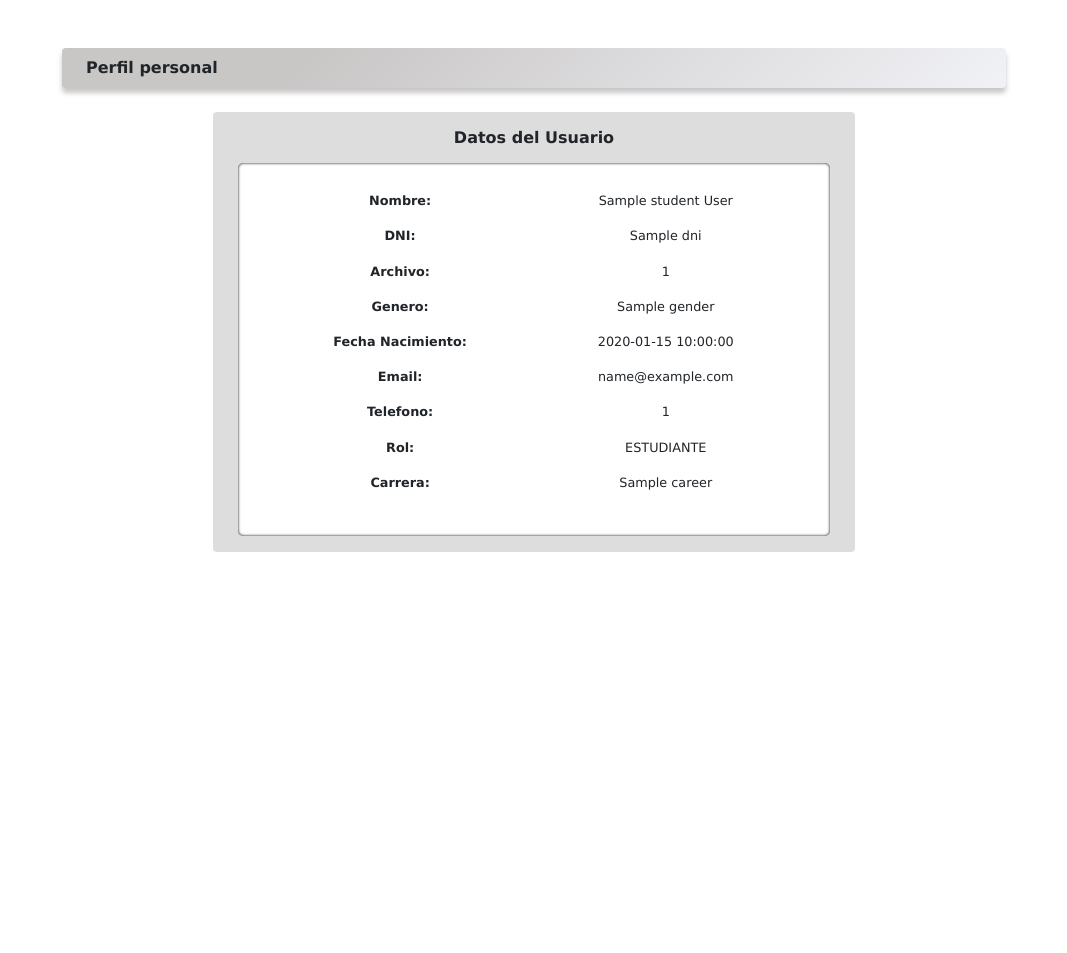
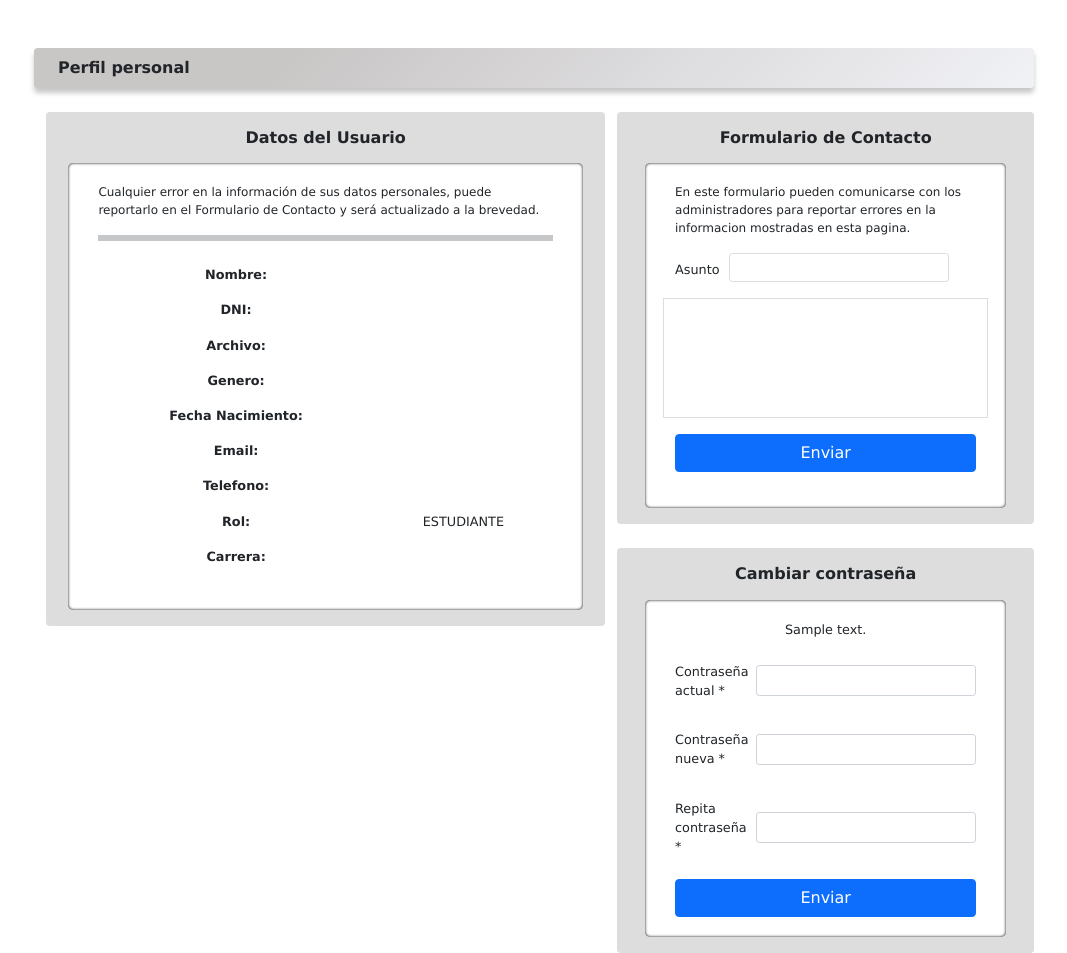
Before and after one commit to Markos96/TPFinal, a PHP site: template views/perfil.php in a window 1280 px wide. Shown: the whole page, without its empty margins (106-1173 px from the left). Before the commit the page ends 552 px from the top, so only its background shows below. Run offline with PHP 8.4, Linux system fonts and the light colour scheme; the template is opened without the code that fills it: most values are stand-ins (such as "Sample title", 1, 10 or a date in 2020); data that the repository does not hold is empty; some libraries are stand-ins or nearby versions.

Commit message:
se cambio el nombre del archivo home y se realizaron cambios de sintaxis en las vistas restantes

```diff
--- a/views/enterprises.php
+++ b/views/enterprises.php
@@ -9,7 +9,6 @@
             <form action="" method="post">
 
               <input type="text" name="name" id="searchEnterprise" class="form-control" placeholder="buscar empresa" oninput="search(this.value)">
-              <div class="alert alert-<?php echo (isset($this->alert) ? $this->alert->getType() : "") ?> text-center fw-bold fs-6"><?php echo (isset($this->alert) ? $this->alert->getMessage() : "") ?></div>
             </form>
           </div>
 
@@ -44,7 +43,7 @@
                       <?php if ($empresa->getIsActive()) { ?>
                         <a class="btn btn-danger" href="<?php echo FRONT_ROOT ?>enterprise/delete?id=<?php echo $empresa->getId() ?>"><i class="far fa-trash-alt"></i></a>
                       <?php } else { ?>
-                        <a class="btn btn-success" href="<?php echo FRONT_ROOT ?>enterprise/alta?id=<?php echo $empresa->getId() ?>">Alta</a>
+                        <a class="btn btn-success" href="<?php echo FRONT_ROOT ?>enterprise/alta?id=<?php echo $empresa->getId() ?>"><i class="fas fa-undo-alt"></i></a>
                       <?php } ?>
                     <?php } else { ?>
                       <a href="<?php echo FRONT_ROOT ?>enterprise/description/<?php echo $empresa->getId() ?>" class="btn btn-success">Ver descripcion</a>
--- a/views/navbar.php
+++ b/views/navbar.php
@@ -12,7 +12,7 @@
       </div>
       <div class="row collapse navbar-collapse" id="navbarSupportedContent" style="margin-right: 1px;">
         <ul class="navbar-nav d-flex justify-content-end align-items-center">
-          <li class="nav-item"><a href="<?php echo FRONT_ROOT ?>student/index" class="nav-link">Home</a></li>
+          <li class="nav-item"><a href="<?php echo FRONT_ROOT ?>user" class="nav-link">Home</a></li>
           <li class="nav-item"><a href="<?php echo FRONT_ROOT ?>user/perfil" class="nav-link">Perfil</a></li>
         </ul>
       </div>
@@ -21,7 +21,7 @@
           <div class="w-100 d-flex justify-content-center align-items-center d-lg-flex justify-content-lg-end">
             <li class="nav-item me-2">
               <a class="nav-link text-dark fw-bolder" style="font-size: .8rem;">
-              <?php echo $user->getEmail() ?>
+              <?php echo $user->getName() . ' ' . $user->getLastname() ?>
               </a>
             </li>
             <li class="nav-item">
--- a/views/perfil.php
+++ b/views/perfil.php
@@ -1,57 +1,111 @@
 <div class="container">
-  <div class="row mx-3">
+  <div class="row">
     <div class="col-12 fs-6 fw-bolder mt-5 p-2 ps-4 text-dark rounded title__pr " style="background-color: #f1f2f6;
 background-image: linear-gradient(315deg, #f1f2f6 0%, #c9c6c6 74%);box-shadow: 0 5px 5px rgba(182, 182, 182, 0.75);
 ">Perfil personal
     </div>
   </div>
   <div class="row">
-    <div class="col-2"></div>
-    <div class="col-8 ">
+    <div class="col-7">
       <div class="d-flex flex-column justify-content-center rounded my-4" style="background-color: #DDDDDD;">
         <h3 class="card-title text-center fs-6 my-3 fw-bolder">Datos del Usuario</h3>
         <div class="align-self-center card-body mb-3 card-body__pr">
+          <p class="card-text__pr">Cualquier error en la información de sus datos personales, puede reportarlo en el Formulario de Contacto y será actualizado a la brevedad.</p>
+          <hr class="border border-dark border-3">
           <table class="table table-borderless">
             <tr>
               <th class="text-center" style="font-size: .8rem;">Nombre:</th>
-              <td class="text-center" style="font-size: .8rem;"><?php echo $student->getName() . ' ' . $student->getLastname(); ?></td>
+              <td class="text-center" style="font-size: .8rem;"><?php echo $user->getName() . ' ' . $user->getLastname(); ?></td>
             </tr>
             <tr>
               <th class="text-center" style="font-size: .8rem;">DNI:</th>
-              <td class="text-center" style="font-size: .8rem;"><?php echo $student->getDni(); ?></td>
+              <td class="text-center" style="font-size: .8rem;"><?php echo $user->getDni(); ?></td>
             </tr>
             <tr>
               <th class="text-center" style="font-size: .8rem;">Archivo:</th>
-              <td class="text-center" style="font-size: .8rem;"><?php echo ($student->getFileNumber()) ? $student->getFileNumber() : "No disponible"; ?></td>
+              <td class="text-center" style="font-size: .8rem;"><?php echo ($user->getFileNumber()) ? $user->getFileNumber() : "No disponible"; ?></td>
             </tr>
             <tr>
               <th class="text-center" style="font-size: .8rem;">Genero:</th>
-              <td class="text-center" style="font-size: .8rem;"><?php echo $student->getGender(); ?></td>
+              <td class="text-center" style="font-size: .8rem;"><?php echo $user->getGender(); ?></td>
             </tr>
             <tr>
               <th class="text-center" style="font-size: .8rem;">Fecha Nacimiento:</th>
-              <td class="text-center" style="font-size: .8rem;"><?php echo $student->getBirthDate(); ?></td>
+              <td class="text-center" style="font-size: .8rem;"><?php echo $user->getBirthDate(); ?></td>
             </tr>
             <tr>
               <th class="text-center" style="font-size: .8rem;">Email:</th>
-              <td class="text-center" style="font-size: .8rem;"><?php echo $student->getEmail(); ?></td>
+              <td class="text-center" style="font-size: .8rem;"><?php echo $user->getEmail(); ?></td>
             </tr>
             <tr>
               <th class="text-center" style="font-size: .8rem;">Telefono:</th>
-              <td class="text-center" style="font-size: .8rem;"><?php echo $student->getPhoneNumber(); ?></td>
+              <td class="text-center" style="font-size: .8rem;"><?php echo $user->getPhoneNumber(); ?></td>
             </tr>
             <tr>
               <th class="text-center" style="font-size: .8rem;">Rol:</th>
-              <td class="text-center" style="font-size: .8rem;"><?php echo ($student->getRol() == ADMIN) ? "ADMINISTRADOR" : "ESTUDIANTE"; ?></td>
+              <td class="text-center" style="font-size: .8rem;"><?php echo ($user->getRol() == ADMIN) ? "ADMINISTRADOR" : "ESTUDIANTE"; ?></td>
             </tr>
             <tr>
               <th class="text-center" style="font-size: .8rem;">Carrera:</th>
-              <td class="text-center" style="font-size: .8rem;"><?php echo ($student->getCareer()) ? $student->getCareer() : "No disponible"; ?></td>
+              <td class="text-center" style="font-size: .8rem;"><?php echo ($user->getCareer()) ? $user->getCareer() : "No disponible"; ?></td>
             </tr>
           </table>
         </div>
       </div>
     </div>
-    <div class="col-2"></div>
+    <div class="col-5">
+      <div class="row">
+        <div class="d-flex flex-column justify-content-center rounded my-4" style="background-color: #DDDDDD;">
+          <h3 class="card-title text-center fs-6 my-3 fw-bolder">Formulario de Contacto</h3>
+          <div class="align-self-center card-body mb-3 card-body__pr">
+            <p class="card-text__pr">En este formulario pueden comunicarse con los administradores para reportar errores en la informacion mostradas en esta pagina.</p>
+            <form action="" class="d-flex justify-content-center flex-column w-100" autocomplete="off">
+              <div class="mb-3 row">
+                <label for="asunto" class="col-sm-2 col-form-label" style="font-size: .8rem;">Asunto</label>
+                <div class="col-sm-9 mb-3">
+                  <input type="text" name="" id="asunto" class="form-control-plaintext form-control-sm" style="border: 1px solid #dddddd; outline: none; font-size: .8rem;">
+                </div>
+                <textarea name="description" id="" style="border: 1px solid #DDDDDD; width: 100%; height: 120px; resize: none;" class="mb-3"></textarea>
+                <div class="d-grid gap-2">
+                  <button type="submit" class="btn btn-primary">Enviar</button>
+                </div>
+              </div>
+            </form>
+          </div>
+        </div>
+      </div>
+      <div class="row">
+        <div class="d-flex flex-column justify-content-center rounded" style="background-color: #DDDDDD;">
+          <h3 class="card-title text-center fs-6 my-3 fw-bolder">Cambiar contraseña</h3>
+          <div class="align-self-center card-body mb-3 card-body__pr">
+            <form action="<?php echo FRONT_ROOT ?>user/changepassword" class="d-flex justify-content-center flex-column w-100" autocomplete="off" method="POST">
+              <p class="text-<?php echo (isset($alertPass) ? $alertPass->getType() : '') ?> text-center" style="font-size: .8rem;">
+                <?php echo (isset($alertPass) ? $alertPass->getMessage() : '') ?>
+              </p>
+              <div class="mb-3 row align-items-center">
+                <label for="password" class="col-sm-3 col-form-label" style="font-size: .8rem;">Contraseña actual *</label>
+                <div class="col-sm-9">
+                  <input type="password" name="passwordact" id="password" class="form-control form-control-sm">
+                </div>
+              </div>
+              <div class="mb-3 row align-items-center">
+                <label for="password" class="col-sm-3 col-form-label" style="font-size: .8rem;">Contraseña nueva *</label>
+                <div class="col-sm-9">
+                  <input type="password" name="passwordnew" id="password" class="form-control form-control-sm">
+                </div>
+              </div>
+              <div class="mb-3 row align-items-center">
+                <label for="password" class="col-sm-3 col-form-label" style="font-size: .8rem;">Repita contraseña *</label>
+                <div class="col-sm-9">
+                  <input type="password" name="passwordrep" id="password" class="form-control form-control-sm">
+                </div>
+              </div>
+              <div class="d-grid gap-2">
+                <button type="submit" class="btn btn-primary">Enviar</button>
+              </div>
+            </form>
+          </div>
+        </div>
+      </div>
+    </div>
   </div>
-</div>
```
Also changed, not shown: views/login.php (renamed from views/home.php).
